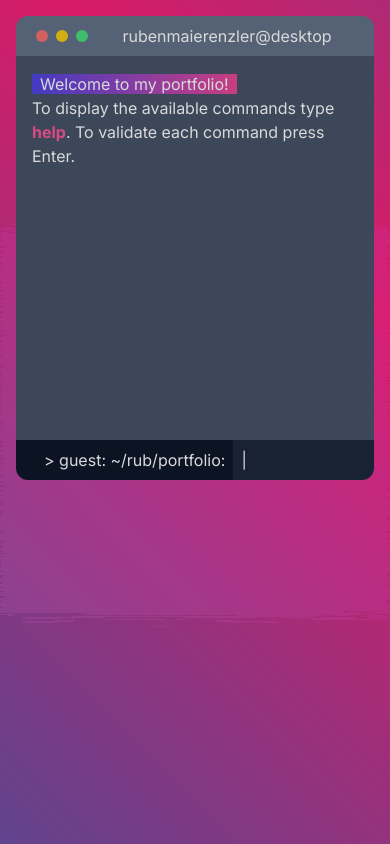
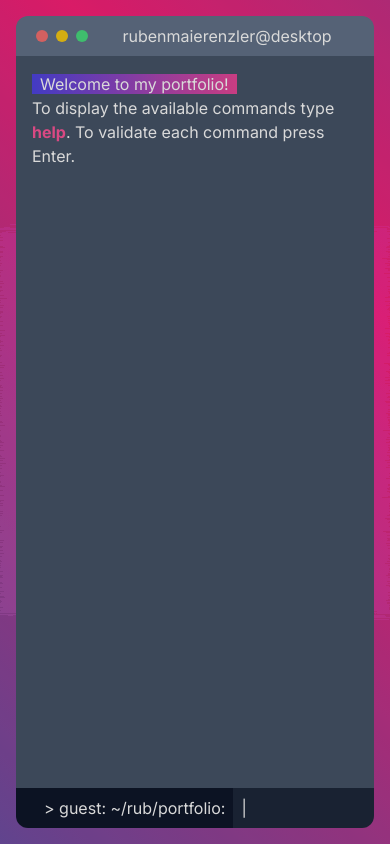
Before and after one commit to RubenMaier/console-portfolio, a Next.js app: page / in a window 390 px wide. Built offline with nearby package versions, Linux system fonts and the light colour scheme.

Commit message:
fix responsive in mobile

```diff
--- a/src/app/globals.css
+++ b/src/app/globals.css
@@ -19,8 +19,6 @@ html {
 }
 
 .cyber-background {
-  width: 100%;
-  height: 100%;
   background: linear-gradient(45deg, #ff2079, #07c, #ff2079, #07c);
   background-size: 400% 400%;
   opacity: 0.85;
@@ -43,7 +41,7 @@ html {
 .cyber-background::before {
   content: "";
   position: absolute;
-  z-index: -11;
+  z-index: -1;
   top: 0;
   left: 0;
   right: 0;
--- a/src/app/page.tsx
+++ b/src/app/page.tsx
@@ -26,8 +26,11 @@ export default function Home() {
   };
 
   return (
-    <main className="flex items-center justify-center sm:min-h-screen">
-      <div className="m-4 h-96 sm:h-full sm:w-[800px]" onClick={enfocarInput}>
+    <main className="flex h-screen w-screen items-center justify-center p-4">
+      <div
+        className="flex h-full w-full flex-col sm:h-2/4 sm:w-3/4 lg:h-1/2 lg:w-1/2"
+        onClick={enfocarInput}
+      >
         <ConsoleTitleBar />
         <ConsoleBody commandsRan={commandsRan} guestName={guestName} />
         <ConsoleCommandInput
--- a/src/components/ConsoleBody.tsx
+++ b/src/components/ConsoleBody.tsx
@@ -19,7 +19,7 @@ export function ConsoleBody({
 
   return (
     <div
-      className="h-full max-h-full flex-col overflow-y-auto bg-slate-600 p-4 lg:h-[500px]"
+      className=" h-full flex-col overflow-y-auto bg-slate-600 p-4 lg:h-[500px]"
       ref={scrollRef}
     >
       {commandsRan?.map((h, index) => (
```
